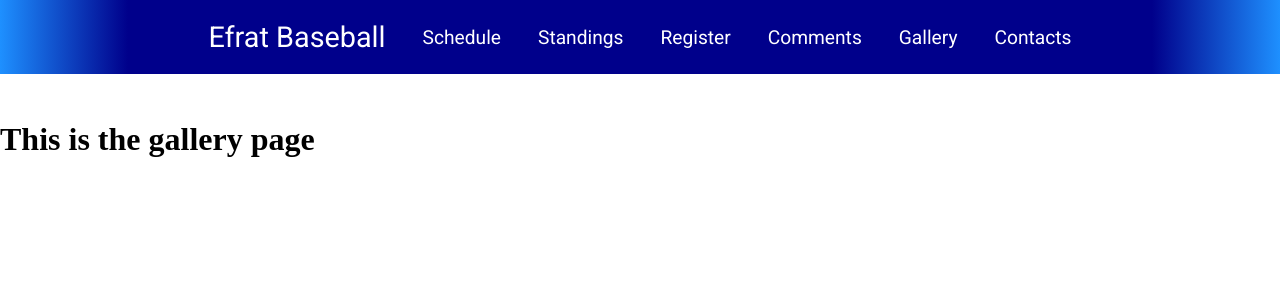
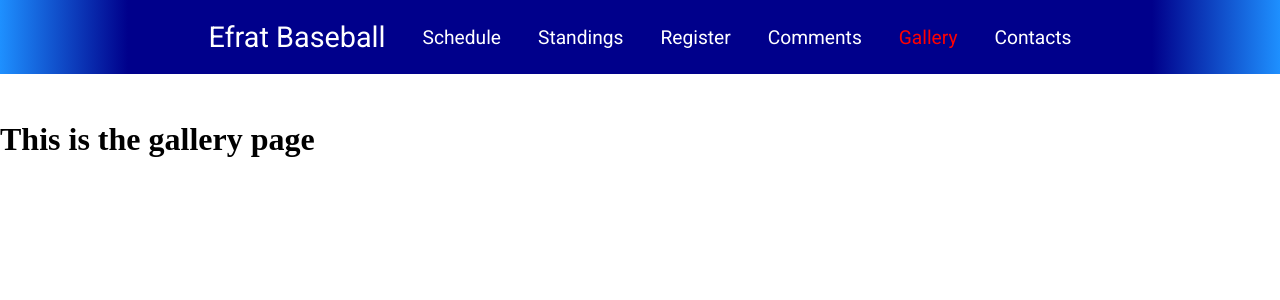
Before and after one commit to micah66/efratbb2, a Django app: page /gallery in a window 1280 px wide. Shown: the top 300 px of the page. Run offline with Django 3.2, Linux system fonts and the light colour scheme.

Commit message:
Show active page tab

```diff
--- a/efratbb/baseball/static/css/index.css
+++ b/efratbb/baseball/static/css/index.css
@@ -31,6 +31,23 @@ nav {
   font-size: 1.5em;
 }
 
+.nav-items .active {
+  color: red;
+}
+
 #content-wrapper {
   padding-top: 100px;
 }
+
+.table {
+  margin: auto;
+  width: 100%;
+  max-width: 700px;
+  border: 1px solid black;
+}
+
+.table td,
+.table th {
+  border: 1px solid black;
+  text-align: center;
+}
--- a/efratbb/baseball/templates/efratbb/comments.html
+++ b/efratbb/baseball/templates/efratbb/comments.html
@@ -1,5 +1,6 @@
 {% extends 'efratbb/index.html' %}
 {% block title %}Comments{% endblock %}
+{% block comments %}active{% endblock %}
 {% block content %}
 <h1>This is the comments page</h1>
 {% endblock %}
--- a/efratbb/baseball/templates/efratbb/contacts.html
+++ b/efratbb/baseball/templates/efratbb/contacts.html
@@ -1,5 +1,6 @@
 {% extends 'efratbb/index.html' %}
 {% block title %}Contacts{% endblock %}
+{% block contacts %}active{% endblock %}
 {% block content %}
 <h1>This is the contacts page</h1>
 {% endblock %}
--- a/efratbb/baseball/templates/efratbb/gallery.html
+++ b/efratbb/baseball/templates/efratbb/gallery.html
@@ -1,5 +1,6 @@
 {% extends 'efratbb/index.html' %}
 {% block title %}Gallery{% endblock %}
+{% block gallery %}active{% endblock %}
 {% block content %}
 <h1>This is the gallery page</h1>
 {% endblock %}
--- a/efratbb/baseball/templates/efratbb/index.html
+++ b/efratbb/baseball/templates/efratbb/index.html
@@ -11,12 +11,12 @@
     <nav>
       <ul id="nav-list">
         <li id="banner" class="nav-items"><a href="{% url 'index' %}">Efrat Baseball</a></li>
-        <li class="nav-items"><a href="{% url 'schedule' %}">Schedule</a></li>
-        <li class="nav-items"><a href="{% url 'standings' %}">Standings</a></li>
-        <li class="nav-items"><a href="{% url 'register' %}">Register</a></li>
-        <li class="nav-items"><a href="{% url 'comments' %}">Comments</a></li>
-        <li class="nav-items"><a href="{% url 'gallery' %}">Gallery</a></li>
-        <li class="nav-items"><a href="{% url 'contacts' %}">Contacts</a></li>
+        <li class="nav-items"><a class="{% block schedule %}{% endblock %}" href="{% url 'schedule' %}">Schedule</a></li>
+        <li class="nav-items"><a class="{% block standings %}{% endblock %}" href="{% url 'standings' %}">Standings</a></li>
+        <li class="nav-items"><a class="{% block register %}{% endblock %}" href="{% url 'register' %}">Register</a></li>
+        <li class="nav-items"><a class="{% block comments %}{% endblock %}" href="{% url 'comments' %}">Comments</a></li>
+        <li class="nav-items"><a class="{% block gallery %}{% endblock %}" href="{% url 'gallery' %}">Gallery</a></li>
+        <li class="nav-items"><a class="{% block contacts %}{% endblock %}" href="{% url 'contacts' %}">Contacts</a></li>
       </ul>
     </nav>
     <div id="content-wrapper">
--- a/efratbb/baseball/templates/efratbb/register.html
+++ b/efratbb/baseball/templates/efratbb/register.html
@@ -1,5 +1,6 @@
 {% extends 'efratbb/index.html' %}
 {% block title %}Register{% endblock %}
+{% block register %}active{% endblock %}
 {% block content %}
 <h1>This is the register page</h1>
 {% endblock %}
--- a/efratbb/baseball/templates/efratbb/schedule.html
+++ b/efratbb/baseball/templates/efratbb/schedule.html
@@ -1,8 +1,9 @@
 {% extends 'efratbb/index.html' %}
 {% block title %}Schedule{% endblock %}
+{% block schedule %}active{% endblock %}
 {% block content %}
 <h1>This is the schedule page</h1>
-<table>
+<table class="table" id="schedule-table">
   <tr>
     <th>Date</th>
     <th>Time</th>
--- a/efratbb/baseball/templates/efratbb/standings.html
+++ b/efratbb/baseball/templates/efratbb/standings.html
@@ -1,5 +1,6 @@
 {% extends 'efratbb/index.html' %}
 {% block title %}Standings{% endblock %}
+{% block standings %}active{% endblock %}
 {% block content %}
 <h1>This is the standings page</h1>
 {% endblock %}
```
